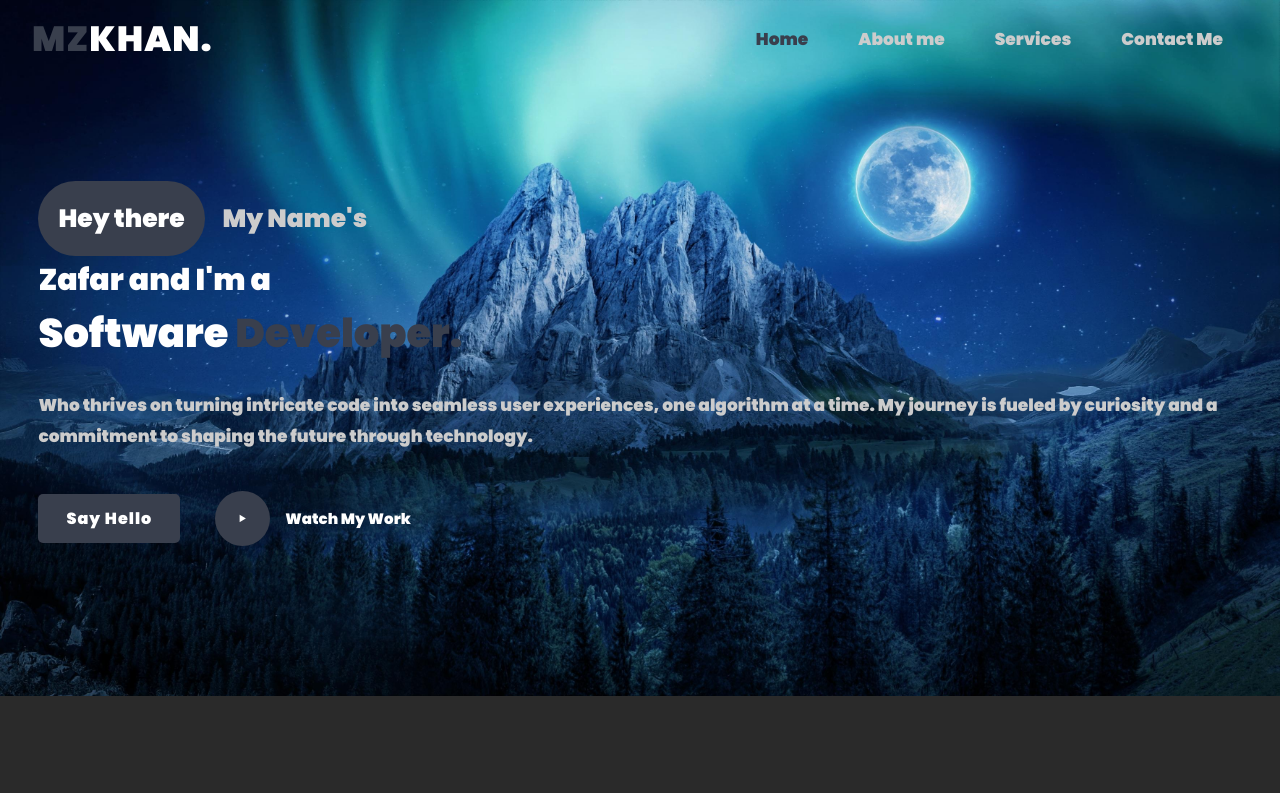
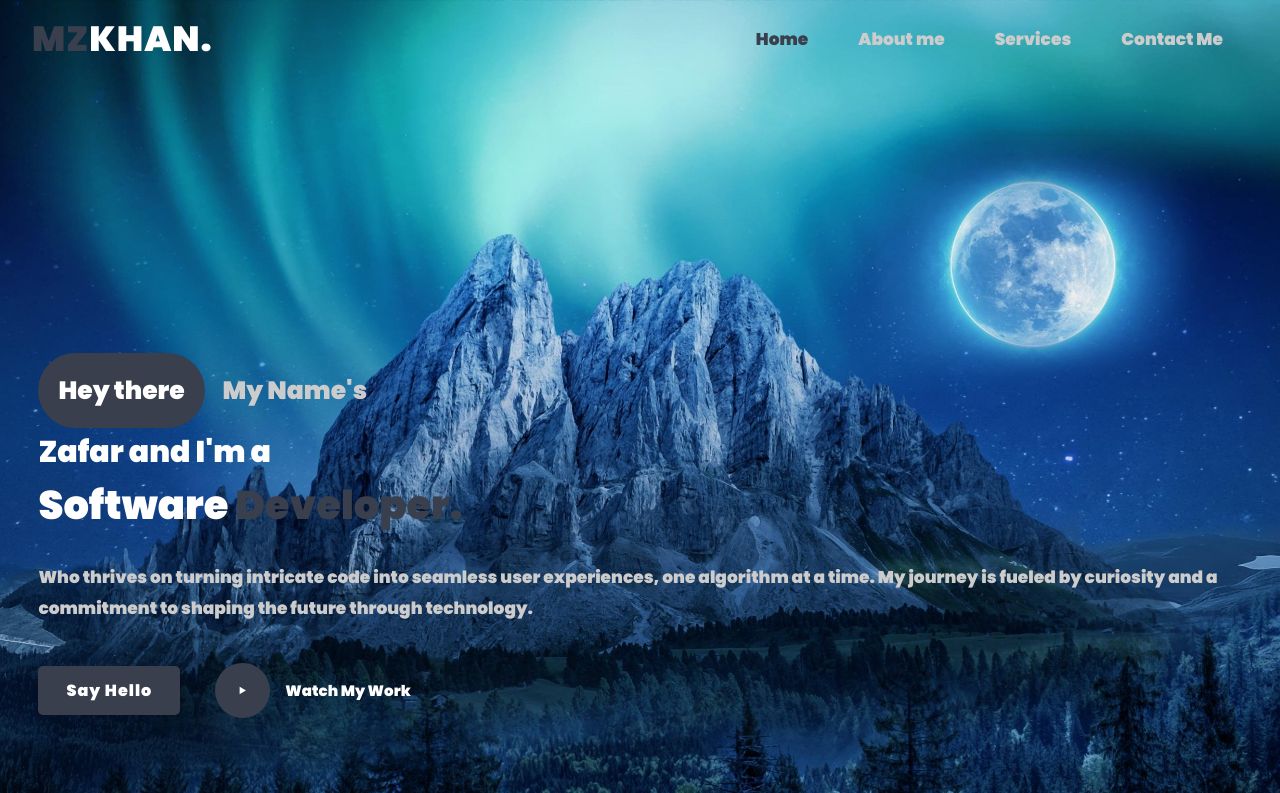
Before and after one commit to MZKHAN12/mzkhan.github.io, a plain HTML site: page index.html in a window 1280 px wide. Shown: the top 793 px of the page. Drawn offline with nearby package versions, Linux system fonts and the light colour scheme.

Commit message:
Update style1.css

```diff
--- a/style1.css
+++ b/style1.css
@@ -568,7 +568,7 @@ color: var(--text-color);
 	font-size: 2.5rem;
 }
 .home{
-	height: 87vh;
+	height: 65em;
 }
 }
 
```
